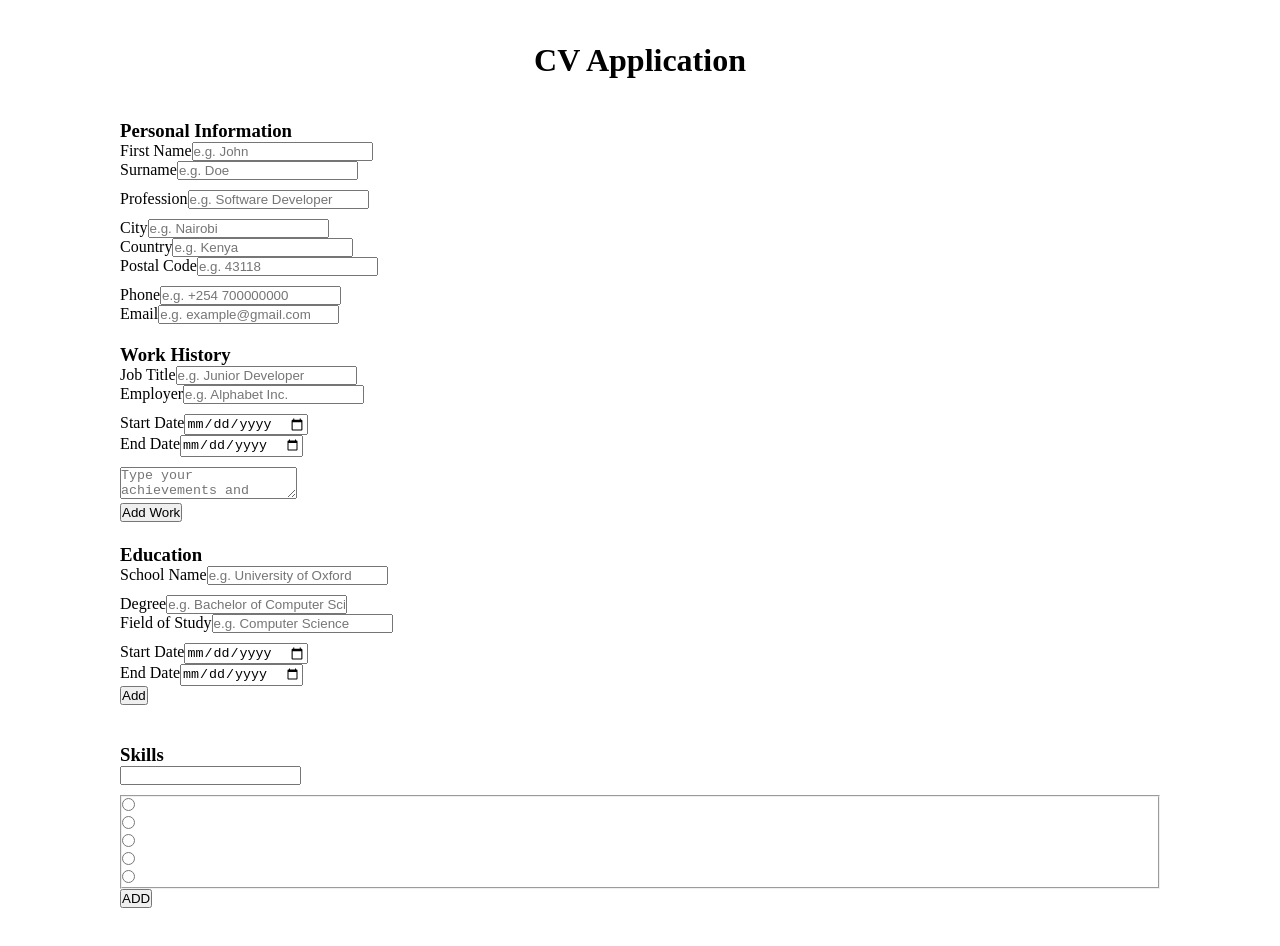
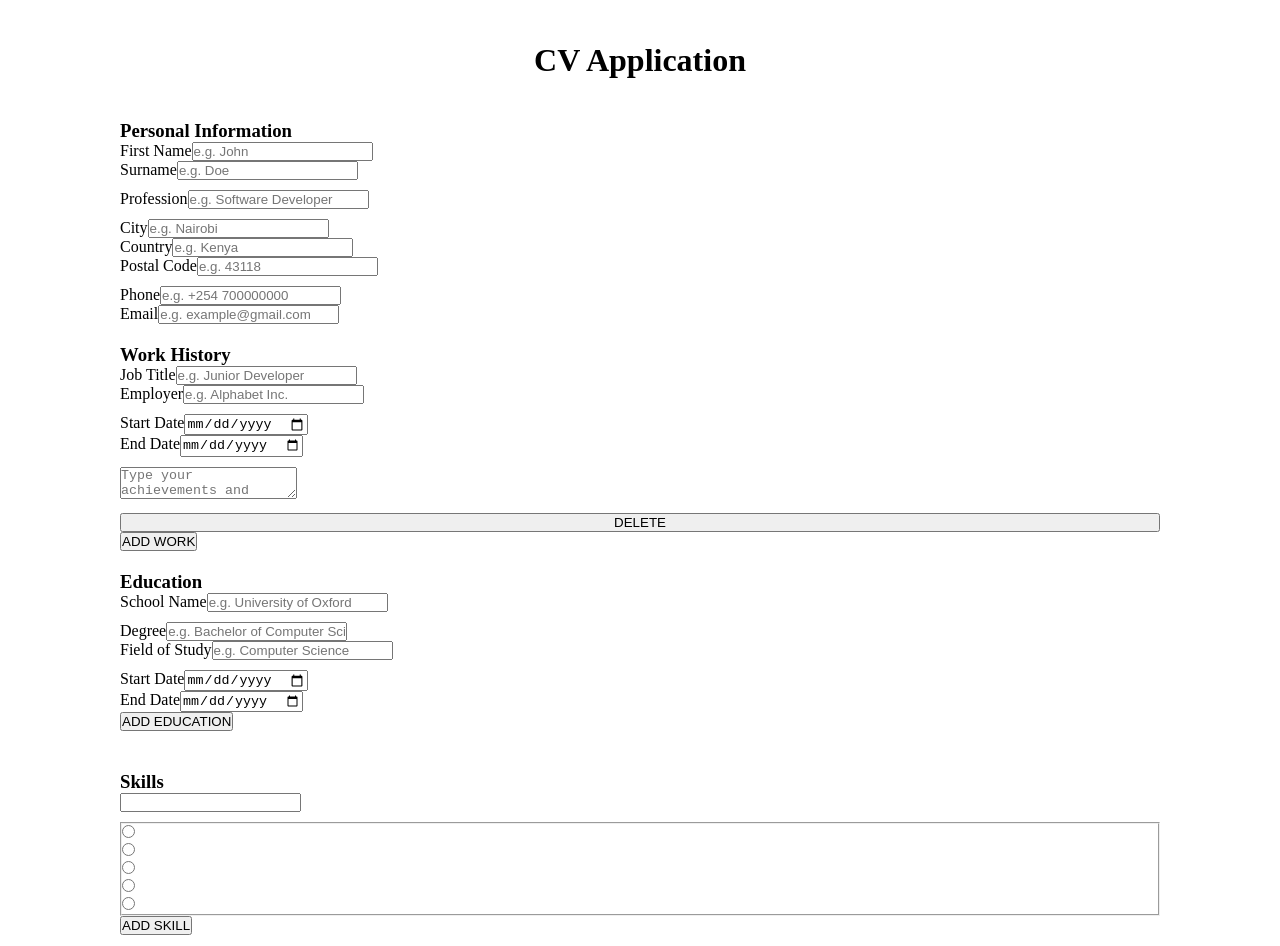
Before and after one commit to Eddie-Thiiru/cv-application, a React (Create React App) app: page / in a window 1280 px wide. Shown: the top 946 px of the page. Built offline with nearby package versions, Linux system fonts and the light colour scheme.

Commit message:
update form
This allows the user to add multiple job experiences, education
degress/certificates and skills.

```diff
--- a/src/App.js
+++ b/src/App.js
@@ -1,11 +1,7 @@
 import React, { Component } from "react";
 import Header from "./components/Header";
 import Footer from "./components/Footer";
-import General from "./components/General";
-import Education from "./components/Education";
-import Work from "./components/Work";
-import Skill from "./components/Skill";
-import Summary from "./components/Summary";
+import Form from "./components/Form";
 import "./styles/App.css";
 
 class App extends Component {
@@ -14,7 +10,10 @@ class App extends Component {
 
     this.state = {
       data: [],
+      form: "empty",
     };
+
+    this.onSubmitForm = this.onSubmitForm.bind(this);
   }
 
   onSubmitForm = (e) => {
@@ -31,52 +30,20 @@ class App extends Component {
 
     this.setState({
       data: this.state.data.concat(array),
+      form: "submitted",
     });
   };
 
   render() {
-    const { inputData, formData } = this.state;
+    const { data, form } = this.state;
+
+    let content =
+      form === "empty" ? <Form onSubmit={this.onSubmitForm} /> : "YEAH";
 
     return (
       <div className="app">
         <Header />
-        <div className="main">
-          <form onSubmit={this.onSubmitForm} className="form">
-            <section>
-              <h3>Personal Information</h3>
-              <General />
-            </section>
-            <section>
-              <h3>Work History</h3>
-              <div className="workContainer">
-                <Work />
-              </div>
-              <button type="button" className="workAddBtn">
-                Add Work
-              </button>
-            </section>
-            <section>
-              <h3>Education</h3>
-              <div className="educationContainer">
-                <Education />
-              </div>
-              <button type="submit">Add</button>
-            </section>
-            <section>
-              <h3>Skills</h3>
-              <div className="skillContainer">
-                <Skill />
-              </div>
-              <button type="submit">ADD</button>
-            </section>
-            <section>
-              <Summary />
-            </section>
-            <button type="submit" className="submitBtn">
-              Submit
-            </button>
-          </form>
-        </div>
+        <div className="main">{content}</div>
         <Footer />
       </div>
     );
--- /dev/null
+++ b/src/components/Form.js
@@ -0,0 +1,107 @@
+import React, { Component } from "react";
+import General from "./General";
+import Education from "./Education";
+import Work from "./Work";
+import Skill from "./Skill";
+import Summary from "./Summary";
+import "../styles/Form.css";
+
+class Form extends Component {
+  constructor(props) {
+    super(props);
+
+    this.state = {
+      workCount: [{ test1: "1" }],
+      educationCount: [{ test1: "1" }],
+      skillCount: [{ test1: "1" }],
+    };
+
+    this.removeWork = this.removeWork.bind(this);
+  }
+
+  addWork = () => {
+    this.setState({
+      workCount: this.state.workCount.concat([{ test2: "2" }]),
+    });
+  };
+
+  addEducation = () => {
+    this.setState({
+      educationCount: this.state.educationCount.concat([{ test2: "2" }]),
+    });
+  };
+
+  addSkill = () => {
+    this.setState({
+      skillCount: this.state.skillCount.concat([{ test2: "2" }]),
+    });
+  };
+
+  removeWork = () => {
+    console.log("remove work");
+  };
+
+  render() {
+    const { onSubmitForm } = this.props;
+
+    const workList = [];
+
+    for (let i = 0; i < this.state.workCount; i++) {
+      workList.concat(<Work />);
+    }
+
+    return (
+      <form onSubmit={onSubmitForm} className="form">
+        <section>
+          <h3>Personal Information</h3>
+          <General />
+        </section>
+        <section>
+          <h3>Work History</h3>
+          <div className="workContainer">
+            {this.state.workCount.map((item, index) => (
+              <Work key={index} rmWorkBtnClicked={this.removeWork}></Work>
+            ))}
+          </div>
+          <button type="button" className="workAddBtn" onClick={this.addWork}>
+            ADD WORK
+          </button>
+        </section>
+        <section>
+          <h3>Education</h3>
+          <div className="educationContainer">
+            {this.state.educationCount.map((item, index) => (
+              <Education key={index}></Education>
+            ))}
+          </div>
+          <button
+            type="button"
+            className="educationAddBtn"
+            onClick={this.addEducation}
+          >
+            ADD EDUCATION
+          </button>
+        </section>
+        <section>
+          <h3>Skills</h3>
+          <div className="skillContainer">
+            {this.state.skillCount.map((item, index) => (
+              <Skill key={index}></Skill>
+            ))}
+          </div>
+          <button type="button" className="skillAddBtn" onClick={this.addSkill}>
+            ADD SKILL
+          </button>
+        </section>
+        <section>
+          <Summary />
+        </section>
+        <button type="submit" className="submitBtn">
+          Submit
+        </button>
+      </form>
+    );
+  }
+}
+
+export default Form;
--- a/src/components/Work.js
+++ b/src/components/Work.js
@@ -33,6 +33,8 @@ class Work extends Component {
   };
 
   render() {
+    const { rmWorkBtnClicked } = this.props;
+
     return (
       <div className="work">
         <div className="wrapper">
@@ -72,6 +74,9 @@ class Work extends Component {
             ></textarea>
           </div>
         </div>
+        <button type="button" className="delWork" onClick={rmWorkBtnClicked}>
+          DELETE
+        </button>
       </div>
     );
   }
--- a/src/styles/App.css
+++ b/src/styles/App.css
@@ -39,20 +39,3 @@ body {
   justify-content: center;
   align-items: center;
 }
-
-.form {
-  display: grid;
-}
-
-section {
-  min-height: 200px;
-  padding: 10px;
-}
-
-.workContainer,
-.educationContainer,
-.skillContainer {
-  display: flex;
-  flex-direction: column;
-  gap: 10px;
-}
--- /dev/null
+++ b/src/styles/Form.css
@@ -0,0 +1,16 @@
+.form {
+  display: grid;
+}
+
+section {
+  min-height: 200px;
+  padding: 10px;
+}
+
+.workContainer,
+.educationContainer,
+.skillContainer {
+  display: flex;
+  flex-direction: column;
+  gap: 10px;
+}
```
Also changed, not shown: src/components/Card.js (deleted, +0 -7 lines).
